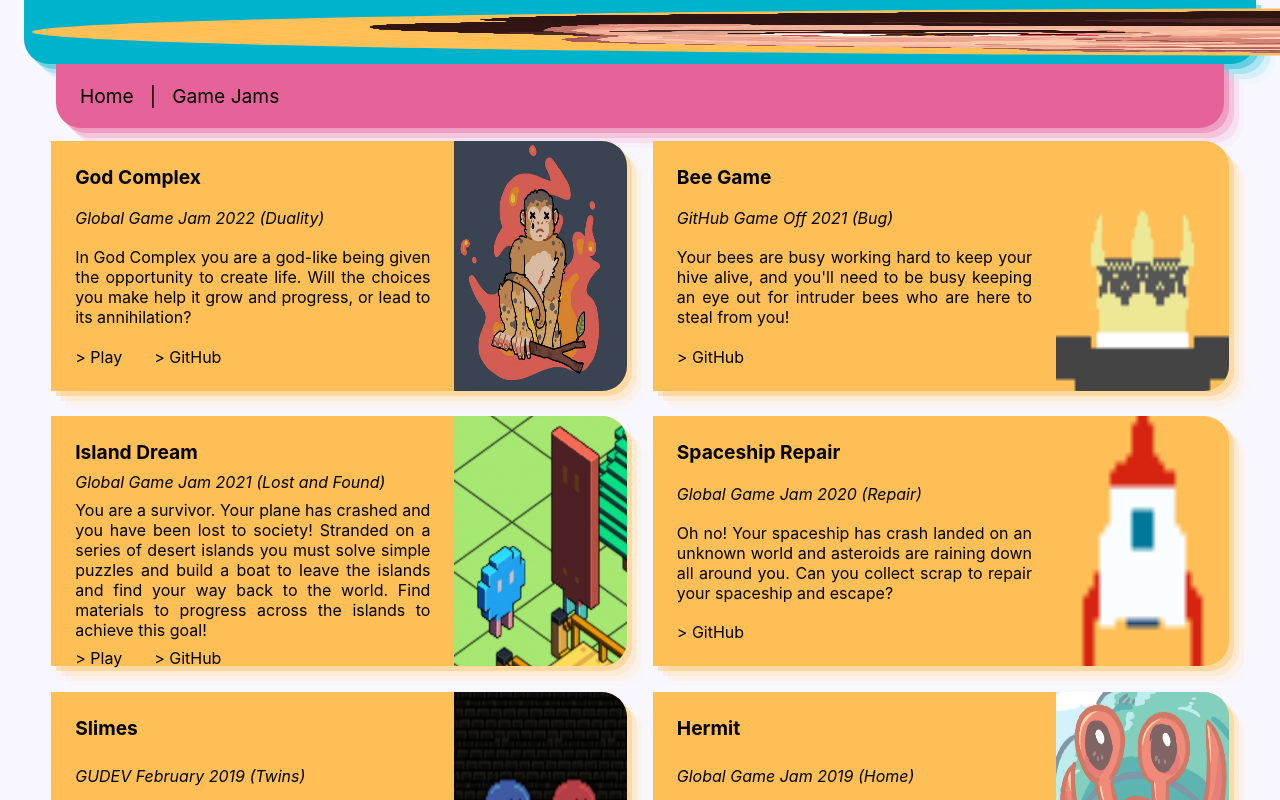
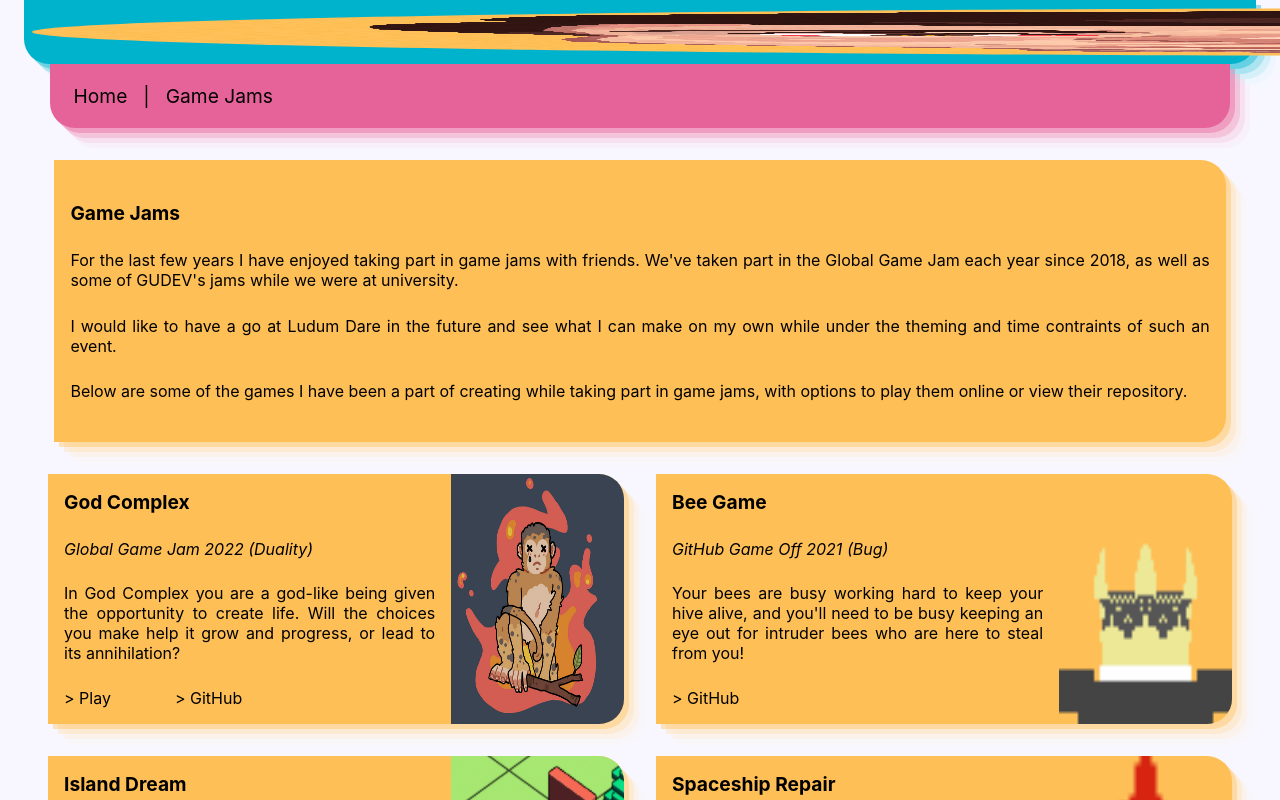
Before and after one commit to pmaitland/Website, a React (Create React App) app: page /gameJams in a window 1280 px wide. Shown: the top 800 px of the page. Built offline with nearby package versions, Linux system fonts and the light colour scheme.

Commit message:
Added more to GameJams

```diff
--- a/src/App.scss
+++ b/src/App.scss
@@ -27,10 +27,34 @@
   text-decoration: none;
 }
 
+.title {
+  font-size: larger;
+  font-weight: bold;
+}
+
 .text {
   display: flex;
   align-items: center;
   text-align: justify;
+  padding-left: 16px;
+  padding-right: 16px;
+}
+
+.panel {
+  width: 91.5%;
+  min-height: 250px;
+  display: flex;
+  flex-direction: column;
+  align-items: stretch;
+  justify-content: space-evenly;
+  background-color: $orange;
+  margin-top: 32px;
+  margin-bottom: 16px;
+  padding-top: 16px;
+  padding-bottom: 16px;
+  border-bottom-right-radius: 25px;
+  border-top-right-radius: 25px;
+  @include box-shadow-orange();
 }
 
 .app {
--- a/src/components/gameJams/GameJams.scss
+++ b/src/components/gameJams/GameJams.scss
@@ -1,4 +1,10 @@
 @import '../../App.scss';
+
+.parent {
+  display: flex;
+  flex-direction: column;
+  align-items: center;
+}
 
 .gameJams {
   display: flex;
@@ -13,20 +19,16 @@
 .gameJam {
   width: 45%;
   height: 250px;
+  min-height: 250px;
   display: flex;
   flex-direction: row;
   align-items: stretch;
   justify-content: space-between;
   background-color: $orange;
-  margin: 1%;
+  margin: 16px;
   border-bottom-right-radius: 25px;
   border-top-right-radius: 25px;
   @include box-shadow-orange();
-}
-
-.name {
-  font-size: larger;
-  padding-bottom: 8px;
 }
 
 .details {
@@ -36,12 +38,8 @@
   align-items: stretch;
   align-content: stretch;
   justify-content: space-between;
-  padding: 24px;
-}
-
-.description {
-  padding-top: 8px;
-  padding-bottom: 8px;
+  padding-top: 16px;
+  padding-bottom: 16px;
 }
 
 .links {
--- a/src/components/gameJams/GameJams.tsx
+++ b/src/components/gameJams/GameJams.tsx
@@ -4,13 +4,30 @@
 
 const GameJams = () => {
   return (
+    <div className="parent">
+      <div className="panel">
+        <div className="title text">Game Jams</div>
+        <div className="text">
+          For the last few years I have enjoyed taking part in game jams with
+          friends. We've taken part in the Global Game Jam each year since 2018,
+          as well as some of GUDEV's jams while we were at university.
+        </div>
+        <div className="text">
+          I would like to have a go at Ludum Dare in the future and see what I
+          can make on my own while under the theming and time contraints of such
+          an event.
+        </div>
+        <div className="text">
+          Below are some of the games I have been a part of creating while
+          taking part in game jams, with options to play them online or view
+          their repository.
+        </div>
+      </div>
       <div className="gameJams">
         {gameJams.map((gameJam, index) => (
           <div key={index} className="gameJam">
             <div className="details">
-            <div className="name text">
-              <b>{gameJam.game.name}</b>
-            </div>
+              <div className="title text">{gameJam.game.name}</div>
               <div className="text">
                 <i>
                   {gameJam.organisation} {gameJam.date} ({gameJam.theme})
@@ -58,6 +75,7 @@
           </div>
         ))}
       </div>
+    </div>
   )
 }
 
--- a/src/components/header/Header.scss
+++ b/src/components/header/Header.scss
@@ -18,7 +18,7 @@
   border-radius: 50%;
 }
 
-.title {
+.path {
   display: flex;
   align-items: center;
   padding-left: 8px;
--- a/src/components/header/Header.tsx
+++ b/src/components/header/Header.tsx
@@ -5,9 +5,9 @@
   return (
     <div className="header">
       <img src="/face.jpg" className="logo" alt="face" />
-      <div className="title">
-        <div className="text">peter@maitland:~$</div>
-        <div className="text flash">|</div>
+      <div className="path">
+        <div>peter@maitland:~$</div>
+        <div className="flash">|</div>
       </div>
     </div>
   )
--- a/src/components/navbar/Navbar.scss
+++ b/src/components/navbar/Navbar.scss
@@ -9,7 +9,7 @@
 
 .navbar {
   height: 48px;
-  width: 90%;
+  width: 91%;
   display: flex;
   flex-direction: row;
   align-items: center;
```
Lines whose indentation alone changed are shown as unchanged.
